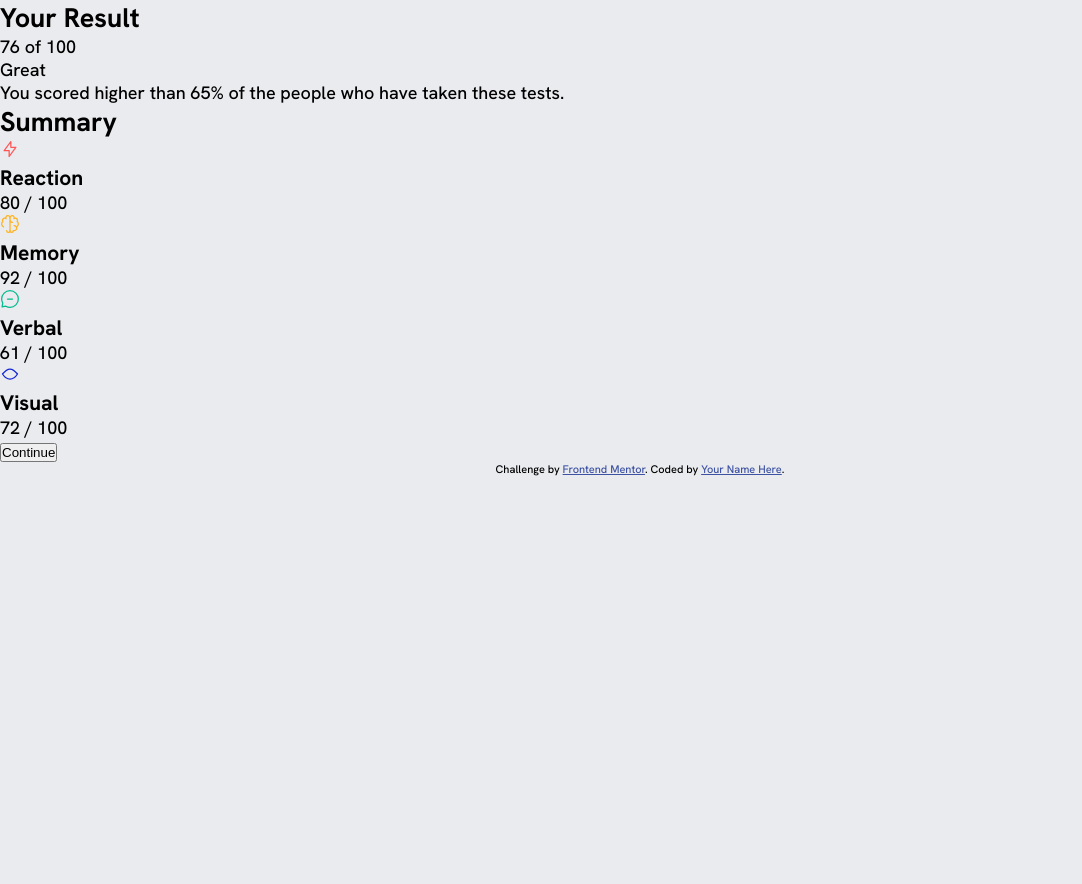
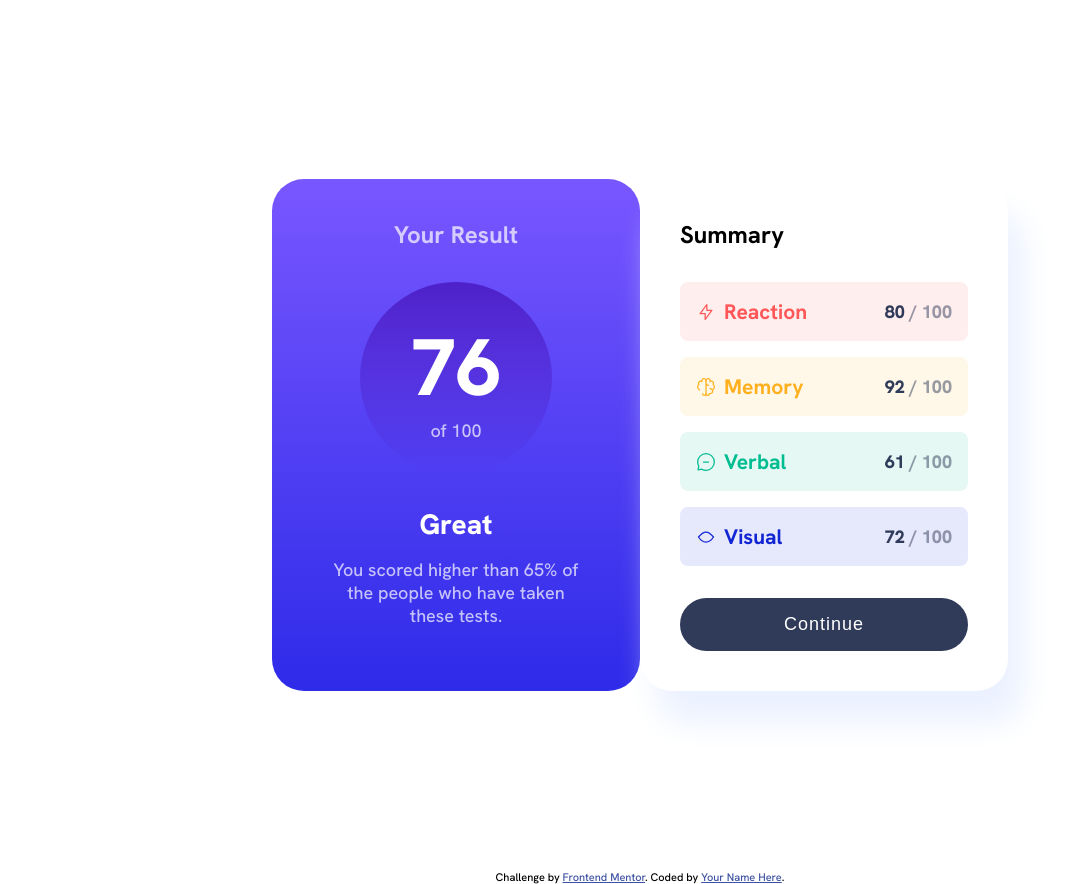
Before and after one commit to TugceVG/frontend-mentor-challenges, a plain HTML site: page results-summary-component/index.html in a window 1280 px wide. Shown: the whole page, without its empty margins (0-1082 px from the left). Before the commit the page ends 800 px from the top, so only its background shows below. Drawn offline with Linux system fonts and the light colour scheme; files whose address does not match are found by name.

Commit message:
chore(results-summary-component): update styles

```diff
--- a/results-summary-component/style.css
+++ b/results-summary-component/style.css
@@ -1,7 +1,7 @@
 @import url("https://fonts.googleapis.com/css2?family=Hanken+Grotesk:wght@500;700;800&display=swap");
 
 :root {
-  --primary-gray-hsl: 0, 0%, 67%;
+  --primary-red-hsl: 0, 100%, 67%;
   --primary-orange-hsl: 39, 100%, 56%;
   --primary-green-hsl: 166, 100%, 37%;
   --primary-blue-hsl: 234, 85%, 45%;
@@ -16,8 +16,7 @@
   );
   --gradients-circle: linear-gradient(
     hsl(var(--violet-blue-hsl)),
-    hsl(var(--persian-blue-hsl)),
-    0
+    hsl(var(--persian-blue-hsl), 0)
   );
 
   --neutral-white-hsl: 0, 0%, 100%;
@@ -25,12 +24,10 @@
   --neutral-blue-hsl: 221, 100%, 96%;
   --neutral-gray-hsl: 224, 30%, 27%;
 
-  --fs-xs: 1.125rem;
-  --fs-s: 1.25rem;
+  --fs-s: 1.125rem;
   --fs-m: 1.5rem;
   --fs-l: 1.75rem;
-  --fs-xl: 2rem;
-  --fs-xxl: 5rem;
+  --fs-xl: 5rem;
 }
 
 * {
@@ -41,8 +38,158 @@
 
 body {
   font-family: "Hanken Grotesk", sans-serif;
-  font-size: var(--fs-xs);
-  background: hsl(var(--neutral-gray-hsl), 0.1);
+  font-size: var(--fs-s);
+  background: hsl(var(--neutral-white-hsl), 0.1);
+}
+
+.container {
+  display: flex;
+  justify-content: center;
+  max-width: 46rem;
+  margin: 14% auto;
+}
+
+.result-container {
+  flex: 1;
+  display: flex;
+  flex-direction: column;
+  align-items: center;
+  background: var(--gradients-background);
+  color: hsl(var(--neutral-white-hsl), 0.7);
+  padding: 2.5rem;
+  border-radius: 2rem;
+  gap: 2rem;
+}
+
+.result-score {
+  display: flex;
+  flex-direction: column;
+  align-items: center;
+  justify-content: center;
+  width: 12rem;
+  height: 12rem;
+  background: var(--gradients-circle);
+  border-radius: 50%;
+}
+.score {
+  font-size: var(--fs-xl);
+  font-weight: 800;
+  color: hsl(var(--neutral-white-hsl));
+}
+
+.result-description {
+  display: flex;
+  flex-direction: column;
+  align-items: center;
+  gap: 1rem;
+}
+
+.result-description span {
+  color: hsl(var(--neutral-white-hsl));
+  font-size: var(--fs-l);
+  font-weight: 800;
+}
+
+.result-description p {
+  text-align: center;
+  padding: 0 1rem;
+}
+
+.summary-container {
+  flex: 1;
+  display: flex;
+  flex-direction: column;
+  align-items: flex-start;
+  background: hsl(var(--neutral-white-hsl));
+  padding: 2.5rem;
+  border-radius: 2rem;
+  gap: 2rem;
+  box-shadow: 1rem 2rem 2rem hsl(var(--neutral-blue-hsl));
+}
+
+.result-title,
+.summary-title {
+  font-size: var(--fs-m);
+  font-weight: 700;
+}
+
+.summary {
+  display: flex;
+  flex-direction: column;
+  width: 100%;
+  gap: 1rem;
+}
+
+.summary-detail {
+  display: flex;
+  justify-content: space-between;
+  align-items: center;
+  padding: 1rem;
+  border-radius: 0.5rem;
+}
+
+.summary-detail:nth-child(1) {
+  background: hsl(var(--primary-red-hsl), 0.1);
+}
+
+.summary-detail:nth-child(1) h3 {
+  color: hsl(var(--primary-red-hsl));
+}
+
+.summary-detail:nth-child(2) {
+  background: hsl(var(--primary-orange-hsl), 0.1);
+}
+
+.summary-detail:nth-child(2) h3 {
+  color: hsl(var(--primary-orange-hsl));
+}
+
+.summary-detail:nth-child(3) {
+  background: hsl(var(--primary-green-hsl), 0.1);
+}
+
+.summary-detail:nth-child(3) h3 {
+  color: hsl(var(--primary-green-hsl));
+}
+
+.summary-detail:nth-child(4) {
+  background: hsl(var(--primary-blue-hsl), 0.1);
+}
+
+.summary-detail:nth-child(4) h3 {
+  color: hsl(var(--primary-blue-hsl));
+}
+
+.summary-detail-title {
+  display: flex;
+  align-items: center;
+  gap: 0.5rem;
+  flex-wrap: wrap;
+}
+
+.summary-detail-score {
+  font-weight: 800;
+  color: hsl(var(--neutral-gray-hsl), 0.5);
+}
+
+.summary-detail-score span {
+  color: hsl(var(--neutral-gray-hsl));
+}
+
+.btn {
+  width: 100%;
+  color: hsl(var(--neutral-white-hsl));
+  background: hsl(var(--neutral-gray-hsl));
+  padding: 1rem 2rem;
+  border: 0;
+  border-radius: 100vw;
+  cursor: pointer;
+  letter-spacing: 1px;
+  font-size: var(--fs-s);
+}
+
+.btn:hover {
+  background: var(--gradients-background);
 }
 
 .attribution {
```
Also changed, not shown: results-summary-component/index.html (line endings or trailing spaces).
